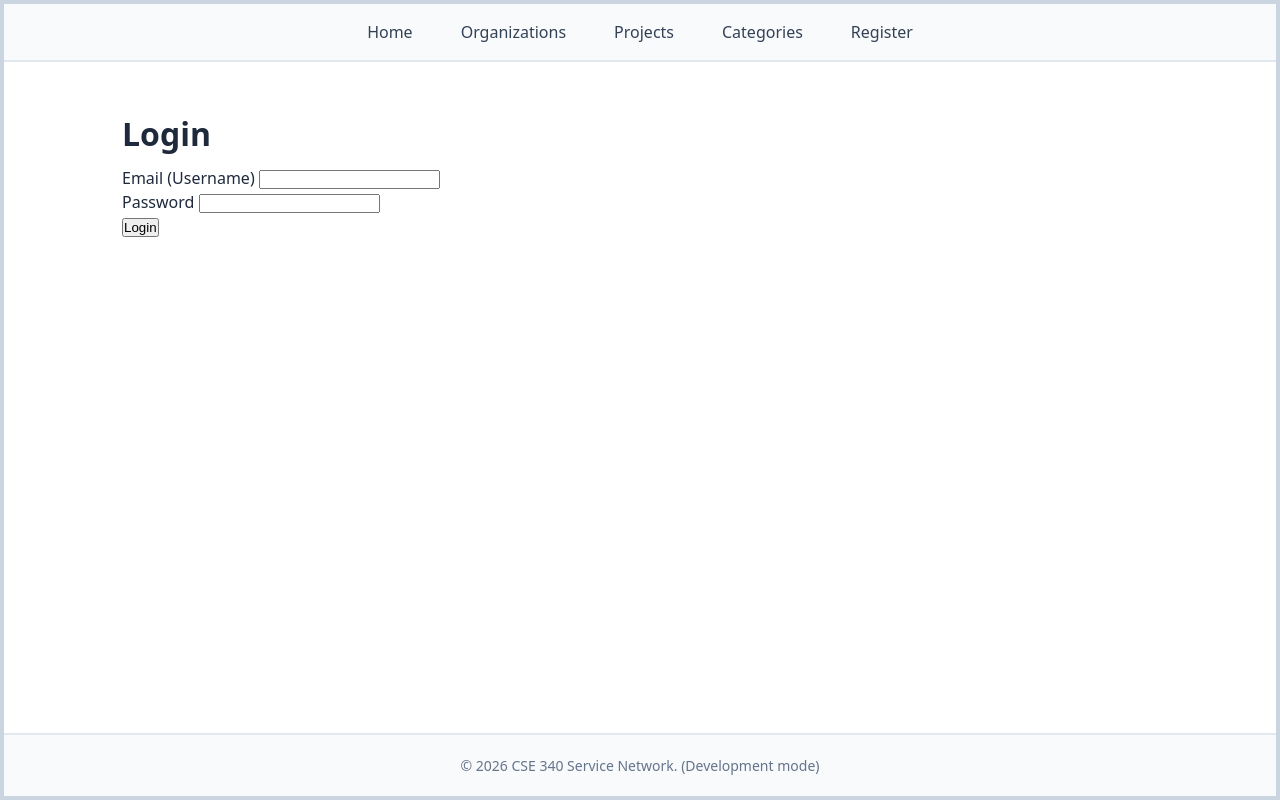
After one commit to Zaanian/cse340-course-repo, a Node server app: page /login in a window 1280 px wide. The commit adds this page. Run offline with Node 20, Linux system fonts and the light colour scheme.

Commit message:
login functionality

```diff
--- a/package.json
+++ b/package.json
@@ -19,6 +19,7 @@
   },
   "homepage": "https://github.com/Zaanian/cse340-course-repo#readme",
   "dependencies": {
+    "bcrypt": "^6.0.0",
     "ejs": "^7.0.2",
     "express": "^5.3.0",
     "express-session": "^1.19.0",
--- /dev/null
+++ b/src/controller/users.js
@@ -0,0 +1,72 @@
+import bcrypt from 'bcrypt';
+import { createUser, authenticateUser } from '../models/users.js';
+
+const showUserRegistrationForm = (req, res) => {
+    res.render('register', { title: 'Register' });
+};
+
+const processUserRegistrationForm = async (req, res) => {
+    const { name, email, password } = req.body;
+
+    try {
+        // Hash the password before storing it
+        const salt = await bcrypt.genSalt(10);
+        const passwordHash = await bcrypt.hash(password, salt);
+
+        // Create the user in the database
+        const userId = await createUser(name, email, passwordHash);
+
+        // Redirect to the home page after successful registration
+        req.flash('success', 'Registration successful! Please log in.');
+        res.redirect('/');
+    } catch (error) {
+        console.error('Error registering user:', error);
+        req.flash('error', 'An error occurred during registration. Please try again.');
+        res.redirect('/register');
+    }
+};
+
+const showLoginForm = (req, res) => {
+    res.render('login', { title: 'Login' });
+};
+
+const processLoginForm = async (req, res) => {
+    const { email, password } = req.body;
+
+    try {
+        const user = await authenticateUser(email, password);
+        if (user) {
+            // Store user info in session
+            req.session.user = user;
+            req.flash('success', 'Login successful!');
+
+            if (res.locals.NODE_ENV === 'development') {
+                console.log('User logged in:', user);
+            }
+
+            res.redirect('/');
+        } else {
+            req.flash('error', 'Invalid email or password.');
+            res.redirect('/login');
+        }
+    } catch (error) {
+        console.error('Error during login:', error);
+        req.flash('error', 'An error occurred during login. Please try again.');
+        res.redirect('/login');
+    }
+};
+
+const processLogout = async (req, res) => {
+    if (req.session.user) {
+        delete req.session.user;
+    }
+
+    req.flash('success', 'Logout successful!');
+    res.redirect('/login');
+};
+
+export {
+    showUserRegistrationForm, processUserRegistrationForm,
+    showLoginForm, processLoginForm,
+    processLogout
+};
--- /dev/null
+++ b/src/views/login.ejs
@@ -0,0 +1,20 @@
+<%- include('partials/header') %>
+    <main>
+        <h1>
+            <%= title %>
+        </h1>
+
+        <form action="/login" method="POST">
+            <div class="form-group">
+                <label for="email">Email (Username)</label>
+                <input type="email" id="email" name="email" required />
+            </div>
+            <div class="form-group">
+                <label for="password">Password</label>
+                <input type="password" id="password" name="password" required />
+            </div>
+            <button type="submit">Login</button>
+        </form>
+    </main>
+
+    <%- include('partials/footer') %>
--- a/src/views/partials/header.ejs
+++ b/src/views/partials/header.ejs
@@ -11,12 +11,14 @@
 </head>
 
 <body>
+
     <nav>
         <ul>
             <li><a href="/">Home</a></li>
             <li><a href="/organizations">Organizations</a></li>
             <li><a href="/projects">Projects</a></li>
             <li><a href="/categories">Categories</a></li>
+            <li><a href="/register">Register</a></li>
         </ul>
     </nav>
     <% const messages=flash(); %>
```
Also changed, not shown: src/models/users.js (added, +64 -0 lines), src/routes.js (+13 -0 lines), src/views/register.ejs (added, +27 -0 lines), 1 other file.
